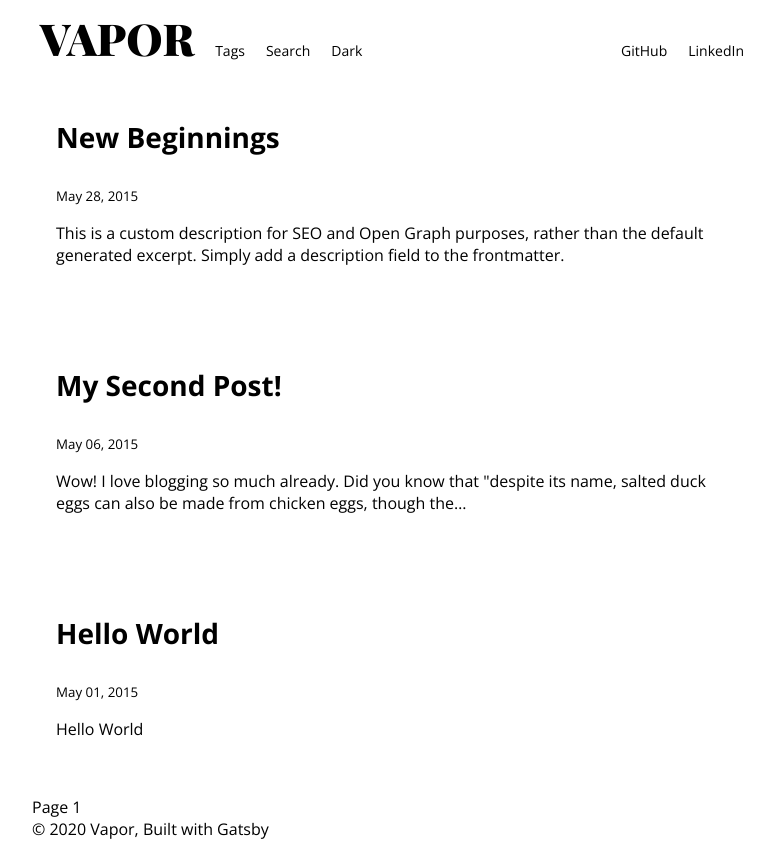
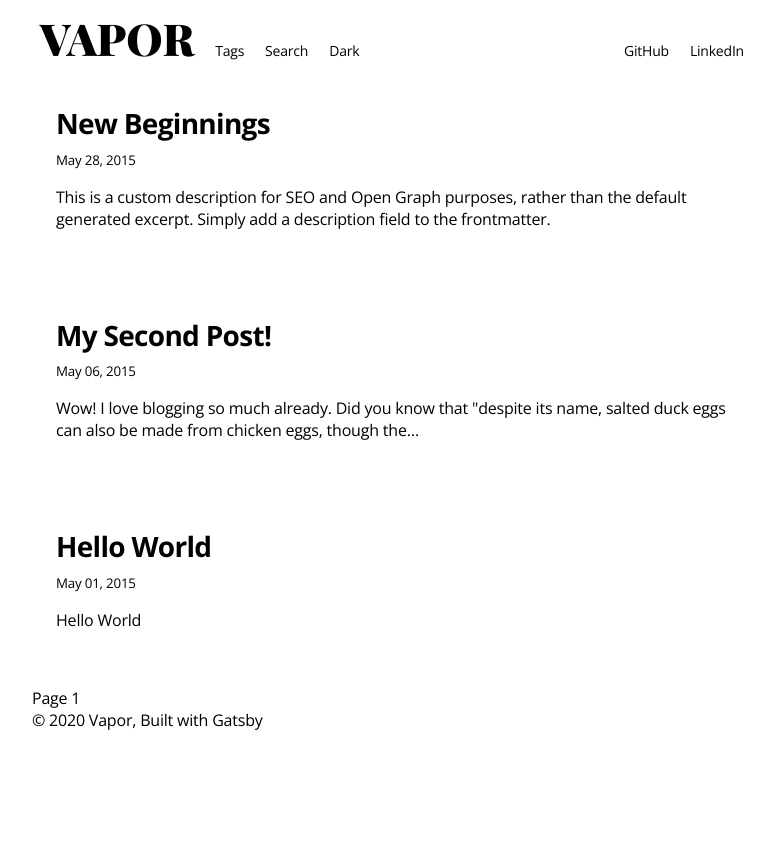
Before and after one commit to weensy/gatsby-vapor, a Gatsby site: page / in a window 1280 px wide. Shown: the whole page, without its empty margins (248-1022 px from the left). After the commit the page ends 800 px from the top, so only its background shows below. Built offline with nearby package versions, Linux system fonts and the light colour scheme; Gatsby itself is replaced by a stand-in of ours.

Commit message:
Update css
-Add letter spacing
-Add postcard margin

```diff
--- a/src/styles/style.css
+++ b/src/styles/style.css
@@ -5,6 +5,7 @@ body {
     background-color: var(--color-bg);
     color: var(--color-font);
     transition: color, background-color 0.5s ease 0s;
+    letter-spacing: -0.0125em;
 }
 
 .site-container {
@@ -37,6 +38,7 @@ body {
     font-size: 2.75em;
     font-weight: 900;
     white-space: nowrap;
+    letter-spacing: 0em;
 }
 
 .nav-container {
@@ -85,8 +87,11 @@ body {
     padding: 1em 1.5em;
 }
 
-.post-card h3 {
+.post-card h1 {
     font-size: 1.75em;
+    margin-top: 0.5em;
+    margin-bottom: 0.2em;
+    letter-spacing: -0.025em;
 }
 .post-card a {
     box-shadow: none;
--- a/src/templates/blog-index.js
+++ b/src/templates/blog-index.js
@@ -27,11 +27,11 @@ class BlogIndexTemplate extends React.Component {
             <article key={node.fields.slug}>
               <div className="post-card">
                 <header>
-                <h3>
+                  <h1>
                     <Link to={node.fields.slug}>
                       {title}
                     </Link>
-                </h3>
+                  </h1>
                   <small>{node.frontmatter.date}</small>
                 </header>
                 <section>
```
Lines whose indentation alone changed are shown as unchanged.
